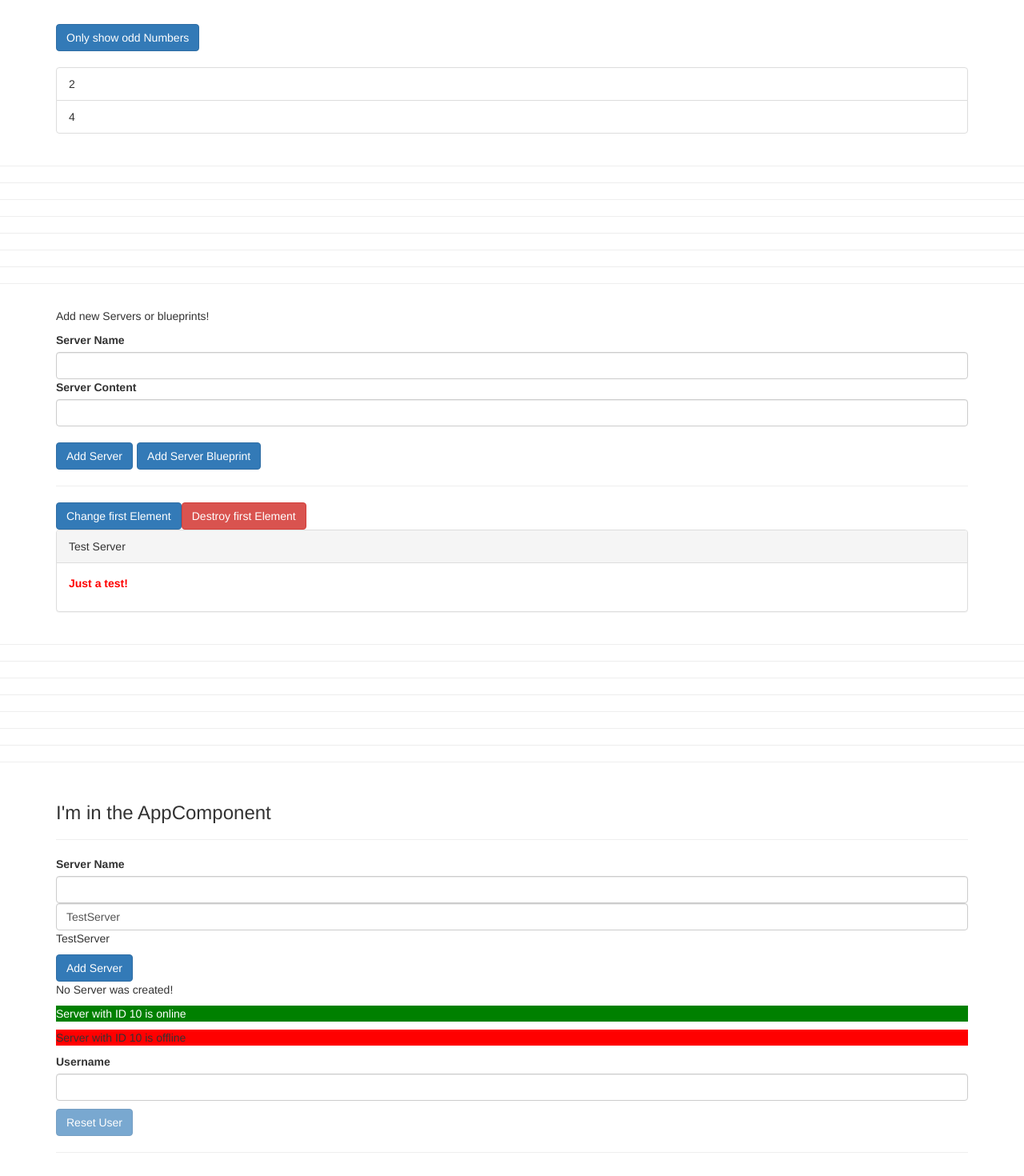
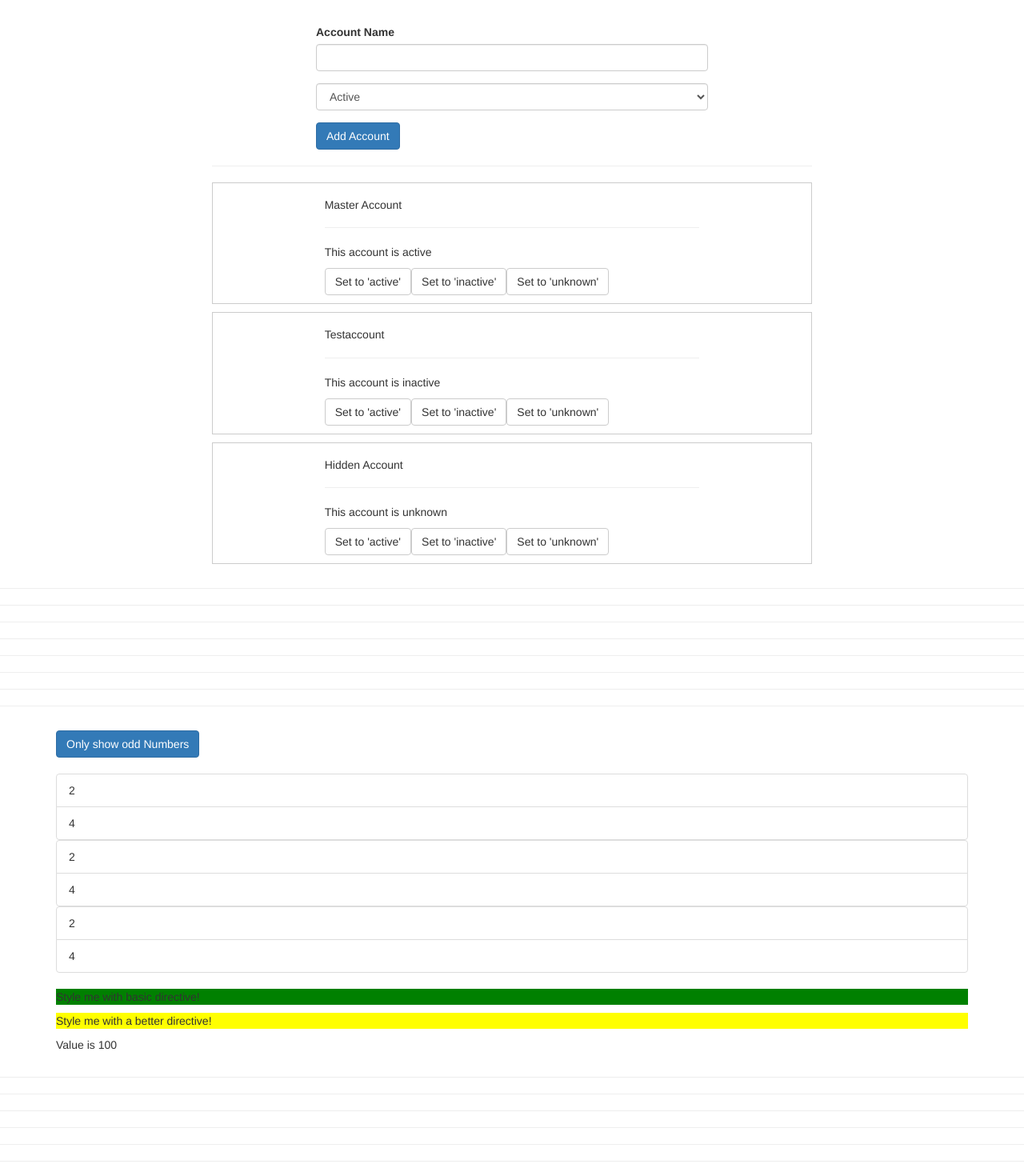
Before and after one commit to Shahtr1/Angular, an Angular app: page / in a window 1280 px wide. Shown: the top 1470 px of the page at 80% size. Built offline with nearby package versions, Linux system fonts and the light colour scheme.

Commit message:
started services

```diff
--- /dev/null
+++ b/src/app/account/account.component.css
@@ -0,0 +1,5 @@
+.row {
+    border: 1px solid #ccc;
+    margin: 10px 0;
+    padding: 10px 0;
+  }
--- /dev/null
+++ b/src/app/account/account.component.html
@@ -0,0 +1,10 @@
+<div class="row">
+    <div class="col-xs-12 col-md-8 col-md-offset-2">
+        <h5>{{ account.name }}</h5>
+        <hr>
+        <p>This account is {{ account.status }}</p>
+        <button class="btn btn-default" (click)="onSetTo('active')">Set to 'active'</button>
+        <button class="btn btn-default" (click)="onSetTo('inactive')">Set to 'inactive'</button>
+        <button class="btn btn-default" (click)="onSetTo('unknown')">Set to 'unknown'</button>
+    </div>
+</div>
--- /dev/null
+++ b/src/app/account/account.component.ts
@@ -0,0 +1,18 @@
+import { Component, EventEmitter, Input, Output } from '@angular/core';
+
+@Component({
+  selector: 'app-account',
+  templateUrl: './account.component.html',
+  styleUrls: ['./account.component.css']
+})
+export class AccountComponent {
+  @Input() account: {name: string, status: string};
+  @Input() id: number;
+  @Output() statusChanged = new EventEmitter<{id: number, newStatus: string}>();
+
+
+  onSetTo(status: string) {
+    this.statusChanged.emit({id: this.id, newStatus: status});
+    console.log('A server status changed, new status: ' + status);
+  }
+}
--- a/src/app/app.component.html
+++ b/src/app/app.component.html
@@ -1,3 +1,24 @@
+<div class="container">
+  <div class="row">
+    <div class="col-xs-12 col-md-8 col-md-offset-2">
+      <app-new-account (accountAdded)="onAccountAdded($event)"></app-new-account>
+      <hr>
+      <app-account
+        *ngFor="let acc of accounts; let i = index"
+        [account]="acc"
+        [id]="i"
+        (statusChanged)="onStatusChanged($event)"></app-account>
+    </div>
+  </div>
+</div>
+<hr>
+<hr>
+<hr>
+<hr>
+<hr>
+<hr>
+<hr>
+<hr>
 <div class="container">
   <div class="row">
     <div class="col-xs-12">
@@ -23,7 +44,35 @@
           >{{ even }}</li>
         </div>
 
+        <ng-template [ngIf]="!onlyOdd">
+          <div>
+            <li class="list-group-item"
+              [ngClass]="{odd: even % 2 !== 0}"
+              [ngStyle]="{backgroundColor: even % 2 !== 0 ? 'yellow' : 'transparent'}"
+              *ngFor="let even of evenNumbers"
+            >{{ even }}</li>
+          </div>
+        </ng-template>
+
+        <div *appUnless="onlyOdd">
+          <li class="list-group-item"
+            [ngClass]="{odd: even % 2 !== 0}"
+            [ngStyle]="{backgroundColor: even % 2 !== 0 ? 'yellow' : 'transparent'}"
+            *ngFor="let even of evenNumbers"
+          >{{ even }}</li>
+        </div>
+
       </ul>
+      <p appBasicHighlight>Style me with basic directive!</p>
+      <p [appBetterHighlight]="'red'"
+        defaultColor="yellow"
+        >Style me with a better directive!</p>
+      <div [ngSwitch]="value">
+        <p *ngSwitchCase = "5">Value is 5</p>
+        <p *ngSwitchCase = "10">Value is 10</p>
+        <p *ngSwitchCase = "100">Value is 100</p>
+        <p *ngSwitchDefault>Value is Default</p>
+      </div>
     </div>
   </div>
 </div>
--- a/src/app/app.component.ts
+++ b/src/app/app.component.ts
@@ -11,12 +11,28 @@ export class AppComponent {
   onlyOdd = false;
   oddNumbers = [1, 3, 5];
   evenNumbers = [2, 4];
+  value = 100;
 
   serverElements = [
     {
       type: 'server',
       name: 'Test Server',
       content: 'Just a test!'
+    }
+  ];
+
+  accounts = [
+    {
+      name: 'Master Account',
+      status: 'active'
+    },
+    {
+      name: 'Testaccount',
+      status: 'inactive'
+    },
+    {
+      name: 'Hidden Account',
+      status: 'unknown'
     }
   ];
 
@@ -44,4 +60,12 @@ export class AppComponent {
     this.serverElements.splice(0, 1);
   }
 
+  onAccountAdded(newAccount: {name: string, status: string}) {
+    this.accounts.push(newAccount);
+  }
+
+  onStatusChanged(updateInfo: {id: number, newStatus: string}) {
+    this.accounts[updateInfo.id].status = updateInfo.newStatus;
+  }
+
 }
--- /dev/null
+++ b/src/app/basic-highlight/basic-highlight.directive.ts
@@ -0,0 +1,14 @@
+import { Directive, ElementRef, OnInit } from '@angular/core';
+
+@Directive({
+  selector: '[appBasicHighlight]'
+})
+export class BasicHighlightDirective implements OnInit{
+  constructor(private elementRef: ElementRef) {
+
+  }
+
+  ngOnInit() {
+    this.elementRef.nativeElement.style.backgroundColor = 'green';
+  }
+}
--- /dev/null
+++ b/src/app/better-highlight/better-highlight.directive.ts
@@ -0,0 +1,35 @@
+import {
+  Directive, ElementRef,
+  HostBinding, HostListener,
+  Input,
+  OnInit, Renderer2
+} from '@angular/core';
+
+@Directive({
+  selector: '[appBetterHighlight]'
+})
+export class BetterHighlightDirective implements OnInit{
+
+  @Input() defaultColor: string = 'transparent';
+  @Input('appBetterHighlight') highlightColor: string = 'blue';
+
+  @HostBinding('style.backgroundColor') backgroundColor: string;
+
+  constructor(private elRef: ElementRef, private renderer: Renderer2) { }
+
+  ngOnInit() {
+    this.backgroundColor = this.defaultColor;
+    // this.renderer.setStyle(this.elRef.nativeElement, 'background-color', 'blue');
+  }
+
+  @HostListener('mouseenter') mouseover(eventData: Event) {
+    // this.renderer.setStyle(this.elRef.nativeElement, 'background-color', 'blue');
+    this.backgroundColor = this.highlightColor;
+  }
+
+  @HostListener('mouseleave') mouseleave(eventData: Event) {
+    // this.renderer.setStyle(this.elRef.nativeElement, 'background-color', 'transparent');
+    this.backgroundColor = this.defaultColor;
+  }
+
+}
--- /dev/null
+++ b/src/app/new-account/new-account.component.html
@@ -0,0 +1,23 @@
+<div class="row">
+    <div class="col-xs-12 col-md-8 col-md-offset-2">
+        <div class="form-group">
+        <label>Account Name</label>
+        <input
+            type="text"
+            class="form-control"
+            #accountName>
+        </div>
+        <div class="form-group">
+        <select class="form-control" #status>
+            <option value="active">Active</option>
+            <option value="inactive">Inactive</option>
+            <option value="hidden">Hidden</option>
+        </select>
+        </div>
+        <button
+        class="btn btn-primary"
+        (click)="onCreateAccount(accountName.value, status.value)">
+        Add Account
+        </button>
+    </div>
+</div>
--- /dev/null
+++ b/src/app/new-account/new-account.component.ts
@@ -0,0 +1,18 @@
+import { Component, EventEmitter, Output } from '@angular/core';
+
+@Component({
+  selector: 'app-new-account',
+  templateUrl: './new-account.component.html',
+  styleUrls: ['./new-account.component.css']
+})
+export class NewAccountComponent {
+  @Output() accountAdded = new EventEmitter<{name: string, status: string}>();
+
+  onCreateAccount(accountName: string, accountStatus: string) {
+    this.accountAdded.emit({
+      name: accountName,
+      status: accountStatus
+    });
+    console.log('A server status changed, new status: ' + accountStatus);
+  }
+}
--- /dev/null
+++ b/src/app/unless.directive.ts
@@ -0,0 +1,17 @@
+import { Directive, Input, TemplateRef, ViewContainerRef } from '@angular/core';
+
+@Directive({
+  selector: '[appUnless]'
+})
+export class UnlessDirective {
+  @Input() set appUnless(condition: boolean) {
+    if (!condition) {
+      this.vcRef.createEmbeddedView(this.templateRef);
+    } else {
+      this.vcRef.clear();
+    }
+  }
+
+  constructor(private templateRef: TemplateRef<any>, private vcRef: ViewContainerRef) { }
+
+}
```
Also changed, not shown: src/app/app.module.ts (+11 -1 lines), src/app/new-account/new-account.component.css (added).
